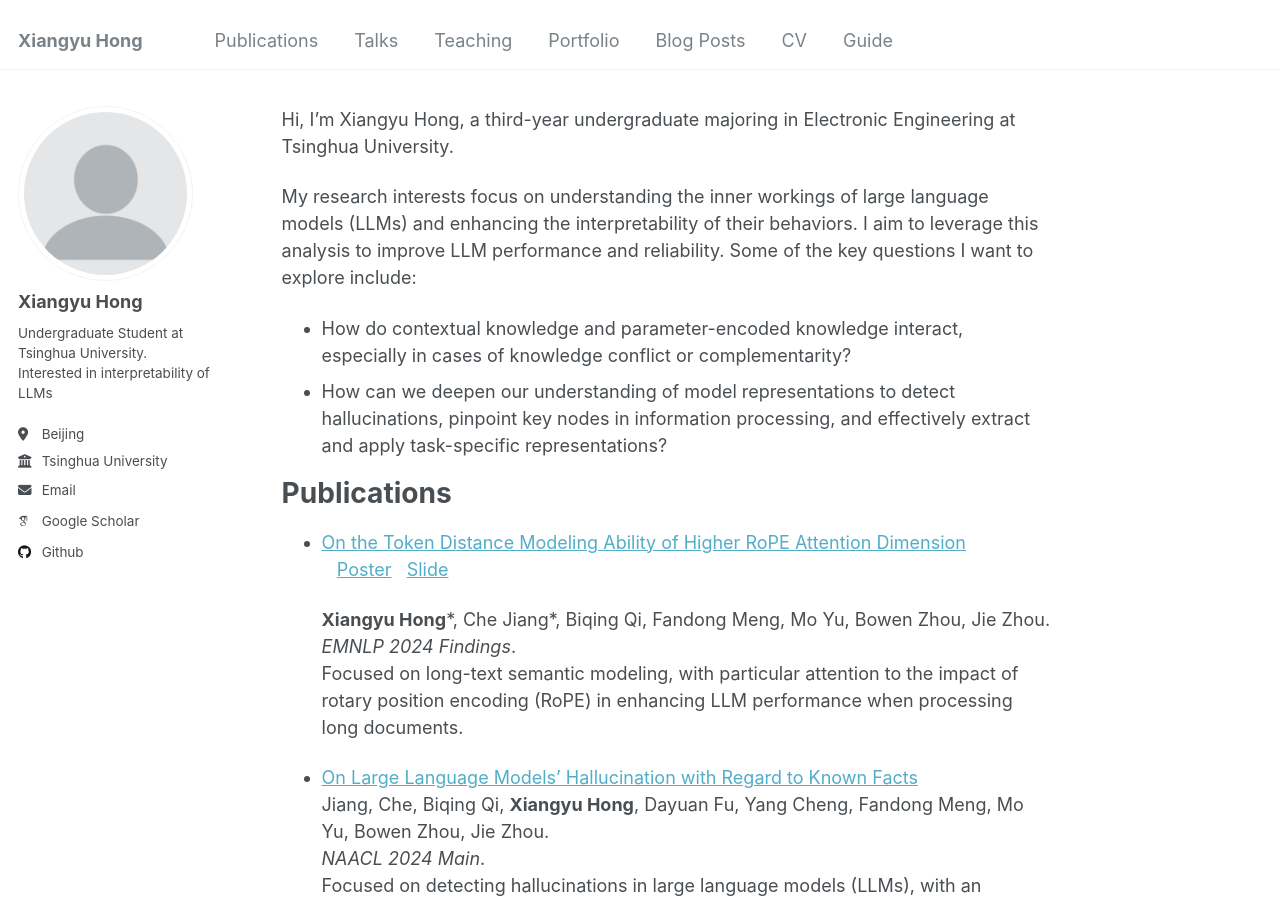
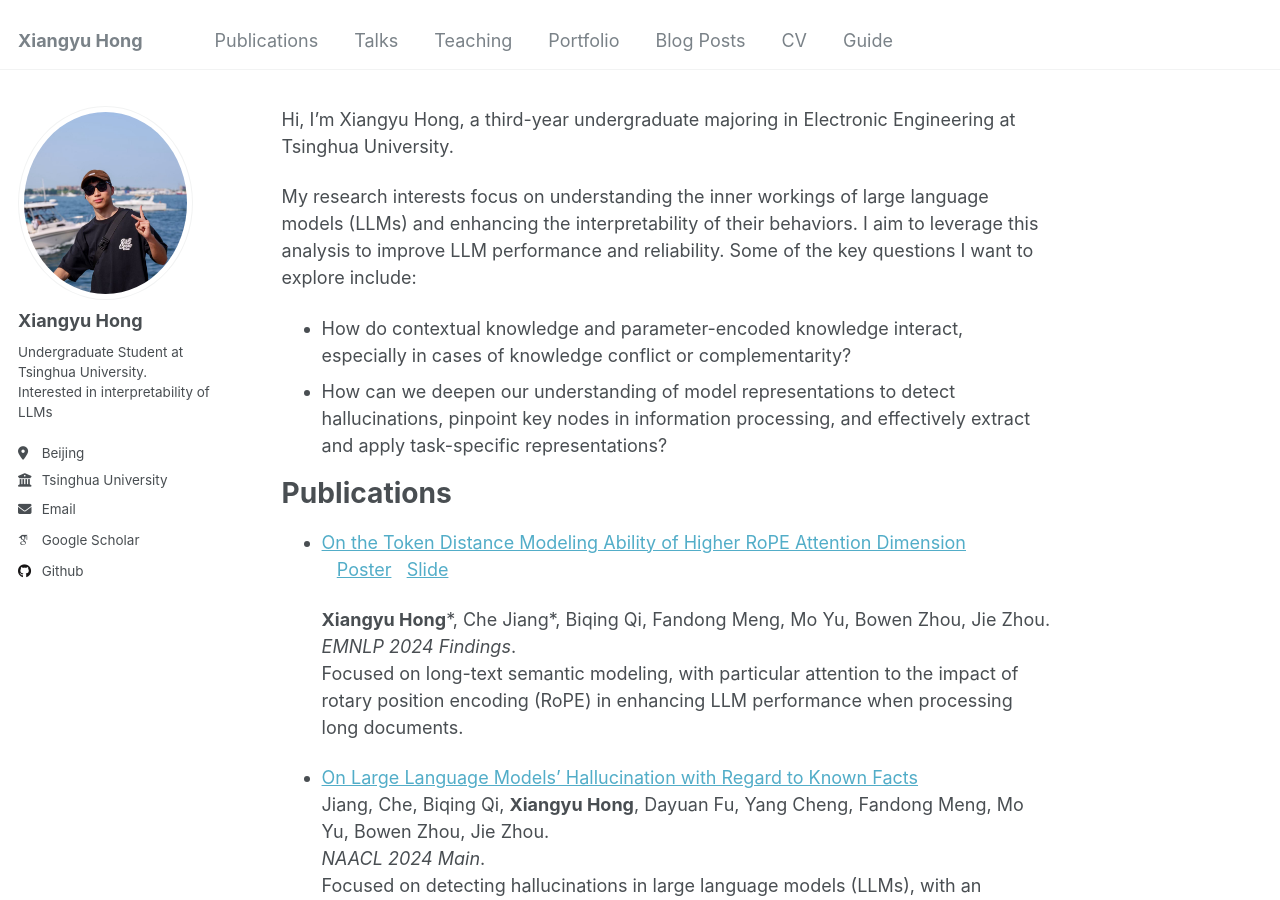
Before and after one commit to lilhongxy/lilhongxy.github.io, a Jekyll site: the page built from _pages/about.md, in a window 1280 px wide and 900 px high. Built offline with Jekyll 4.4.1, drawn with Linux system fonts in a browser that asks for light colours; some web fonts are replaced.

Commit message:
Update _config.yml

```diff
--- a/_config.yml
+++ b/_config.yml
@@ -12,7 +12,7 @@
 title_separator          : "-"
 name                     : &name "Xiangyu Hong"
 description              : &description "personal description"
-url                      : https://academicpages.github.io # the base hostname & protocol for your site e.g. "https://mmistakes.github.io"
+url                      : https://lilhongxy.github.io # the base hostname & protocol for your site e.g. "https://mmistakes.github.io"
 baseurl                  : "" # the subpath of your site, e.g. "/blog"
 repository               : "lilhongxy.github.io"
 
@@ -21,7 +21,7 @@
 #               Additional customization can be done by editing /_includes/author-profile.html
 author:
   # Biographic information
-  avatar           : "profile.png"
+  avatar           : "photoofme.png"
   name             : "Xiangyu Hong"
   pronouns         : # example: "she/her"
   bio              : "Undergraduate Student at Tsinghua University. Interested in interpretability of LLMs"
```
